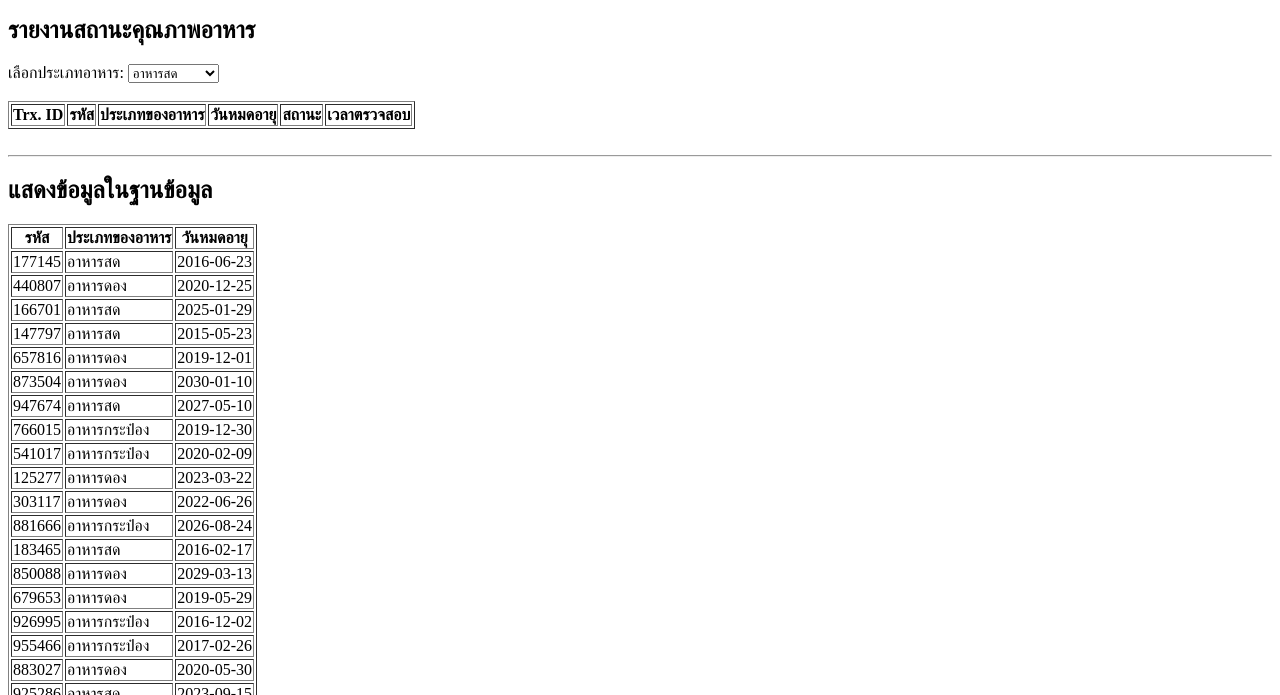
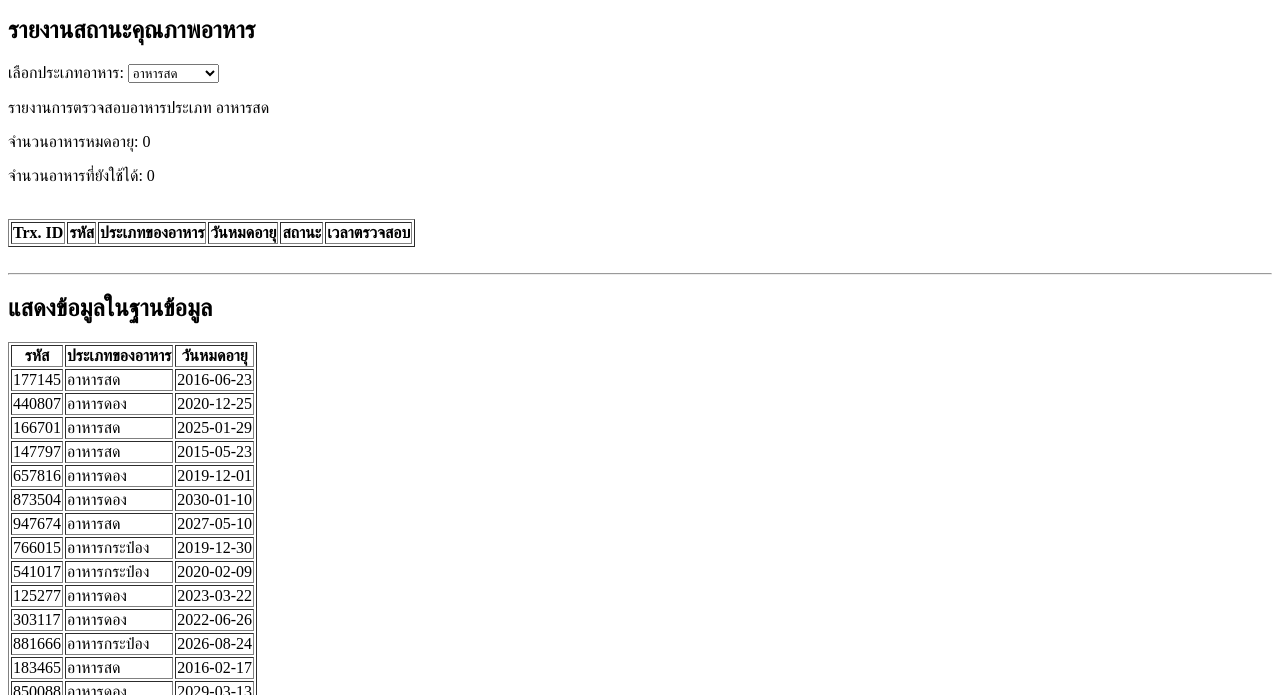
Before and after one commit to devbykokokung/66050210-exit-exam-mvc, a plain HTML site: page index.html in a window 1280 px wide. Shown: the part 105-800 px from the top of the page. Drawn offline with Linux system fonts and the light colour scheme.

Commit message:
add counter report

```diff
--- a/index.html
+++ b/index.html
@@ -22,6 +22,7 @@
       <option value="อาหารกระป๋อง">อาหารกระป๋อง</option>
     </select>
     <br />
+    <div id="food_report"></div>
     <br />
     <table border="1">
       <thead>
--- a/views/FoodView.js
+++ b/views/FoodView.js
@@ -10,6 +10,7 @@ function displayFoodStore() { // ฟังก์ชันสำหรับก
     table.innerHTML = '';
 
     data.forEach(item => {
+        // แสดงข้อมูลอาหาร
         const row = document.createElement('tr');
         Object.values(item).forEach(value => {
             const cell = document.createElement('td');
@@ -26,7 +27,11 @@ function displayFoodCheck(type) { // ฟังก์ชันสำหรับ
 
     table.innerHTML = '';
 
+    let expiredCount = 0;
+    let okCount = 0;
+
     data.forEach(item => {
+        // แสดงข้อมูลอาหารที่ตรวจสอบแล้ว
         const row = document.createElement('tr');
         Object.values(item).forEach(value => {
             const cell = document.createElement('td');
@@ -34,7 +39,31 @@ function displayFoodCheck(type) { // ฟังก์ชันสำหรับ
             row.appendChild(cell);
         });
         table.appendChild(row);
+
+        // นับจำนวนอาหารที่หมดอายุและยังใช้ได้
+        if (item.food_status === 'EXPIRED') {
+            expiredCount++;
+        }
+        if (item.food_status === 'OK') {
+            okCount++;
+        }
     });
+
+    const report = document.getElementById('food_report');
+
+    report.innerHTML = '';
+
+    const reportParagraph = document.createElement('p');
+    reportParagraph.innerText = `รายงานการตรวจสอบอาหารประเภท ${type}`;
+    report.appendChild(reportParagraph);
+
+    const expiredText = document.createElement('p');
+    expiredText.innerText = `จำนวนอาหารหมดอายุ: ${expiredCount}`;
+    report.appendChild(expiredText);
+
+    const okText = document.createElement('p');
+    okText.innerText = `จำนวนอาหารที่ยังใช้ได้: ${okCount}`;
+    report.appendChild(okText);
 }
 
 function onLoad() {
```
Also changed, not shown: styles.css (deleted).
